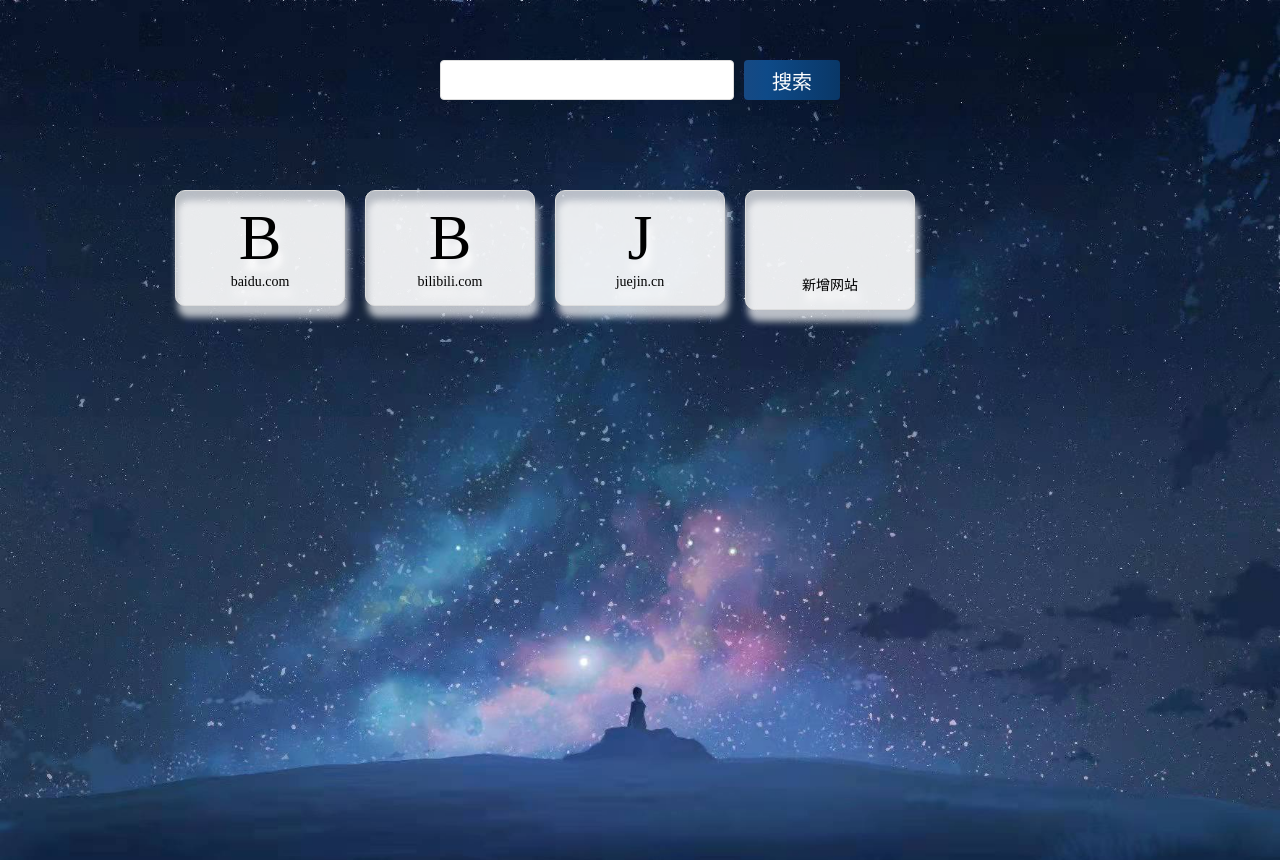
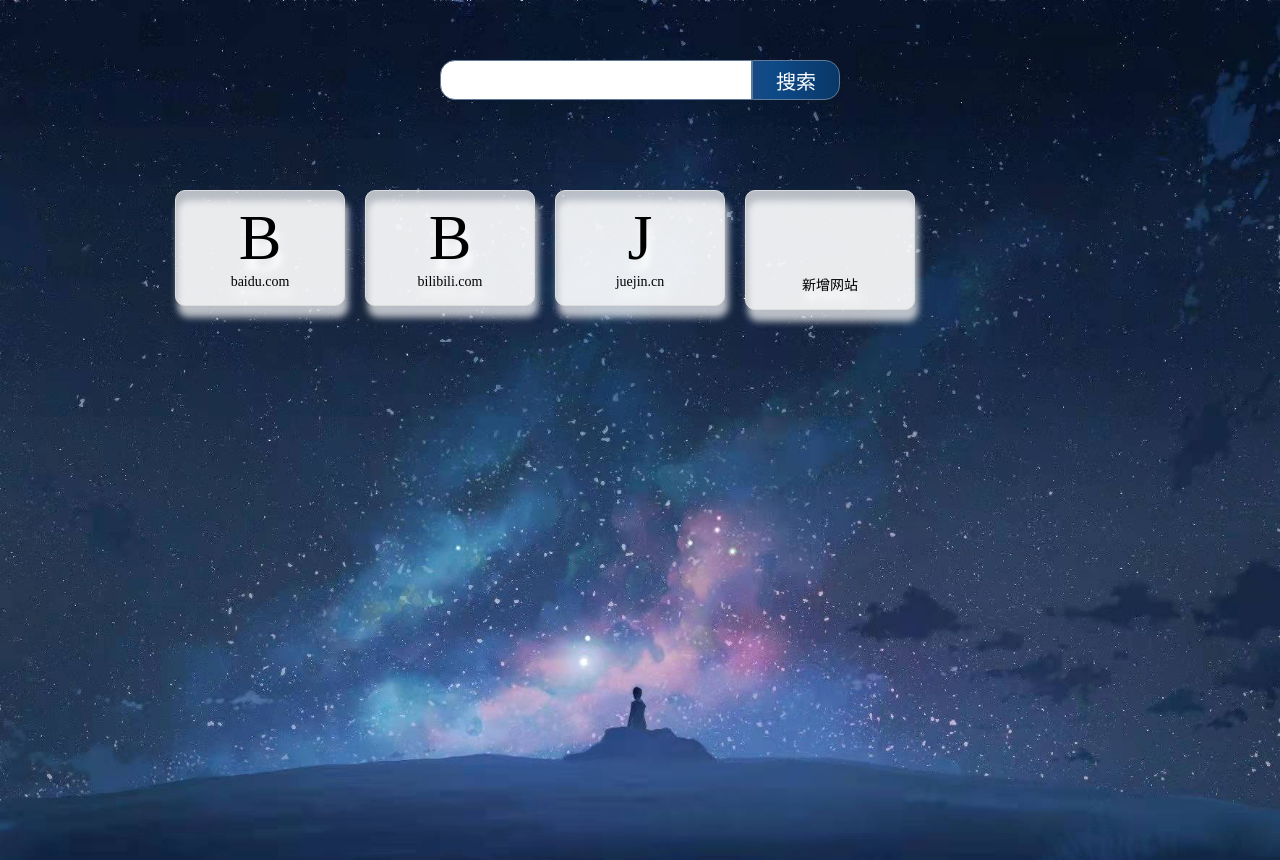
Before and after one commit to Ranze1129/nav-1, a website: page src/index.html in a window 1280 px wide. Drawn offline with nearby package versions, Linux system fonts and the light colour scheme.

Commit message:
优化外观

```diff
--- a/src/style.css
+++ b/src/style.css
@@ -8,7 +8,6 @@ img{max-width: 100%; max-height: 100%;}
 
 /* style */
 body{
-    /* background:linear-gradient(180deg, rgba(21,106,195,1) 0%, rgba(19,87,158,1) 35%, rgba(16,71,128,1) 100%); */
     background:no-repeat url(images/mobileBackground.jpg);
     background-size:cover;
     /* 保持图片分辨率 */
@@ -43,17 +42,17 @@ overflow: hidden;}
 }
 .searchForm> input {
     width: 100%;
-    margin-right: 10px;
+    /* margin-right: 10px; */
     height: 40px;
     padding: 0 10px;
-    border: 1px solid #ddd;
-    border-radius: 4px;
+    border: 1px solid #5f7b99;
+    border-radius: 15px 0px 0px 15px;
 }
 .searchForm > button {
     white-space: nowrap;
-    padding: 0 28px;
-    border: none;
-    border-radius: 4px;
+    padding: 0 23px;
+    border: 1px solid #5f7b99;
+    border-radius: 0px 15px 15px 0px;
     background: linear-gradient(90deg, rgba(23,73,131,1) 0%, rgba(14,74,136,1) 24%, rgba(9,55,103,1) 100%);
     color: white;
     font-size: 20px;
@@ -69,7 +68,7 @@ overflow: hidden;}
     margin:  20px;
     display: flex;
     flex-wrap: wrap;
-    justify-content: space-between;
+    justify-content: space-around;
 }
 @media(min-width: 500px){
     .siteList{
```
Also changed, not shown: dist/index.html, 2 other files.
